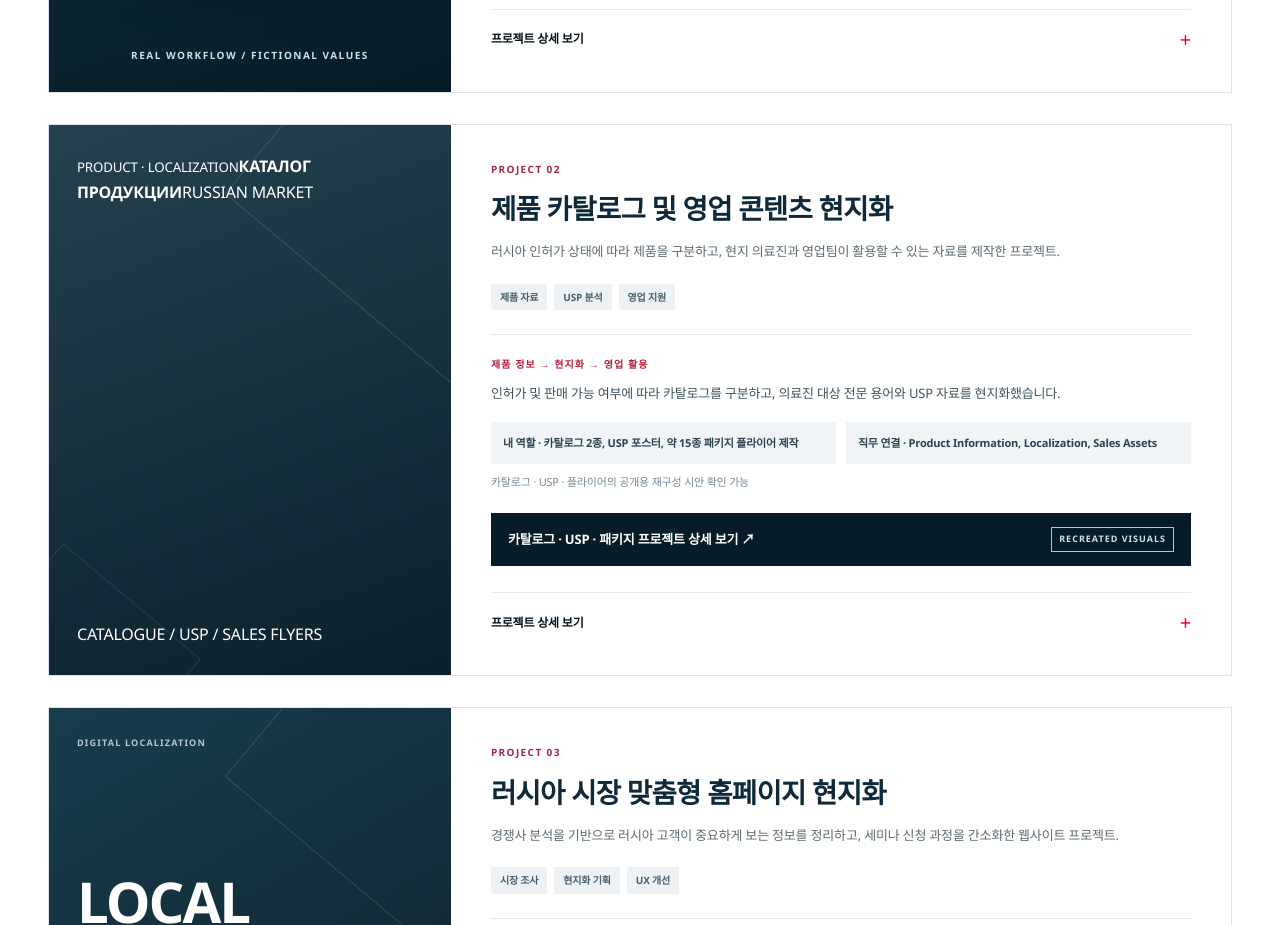
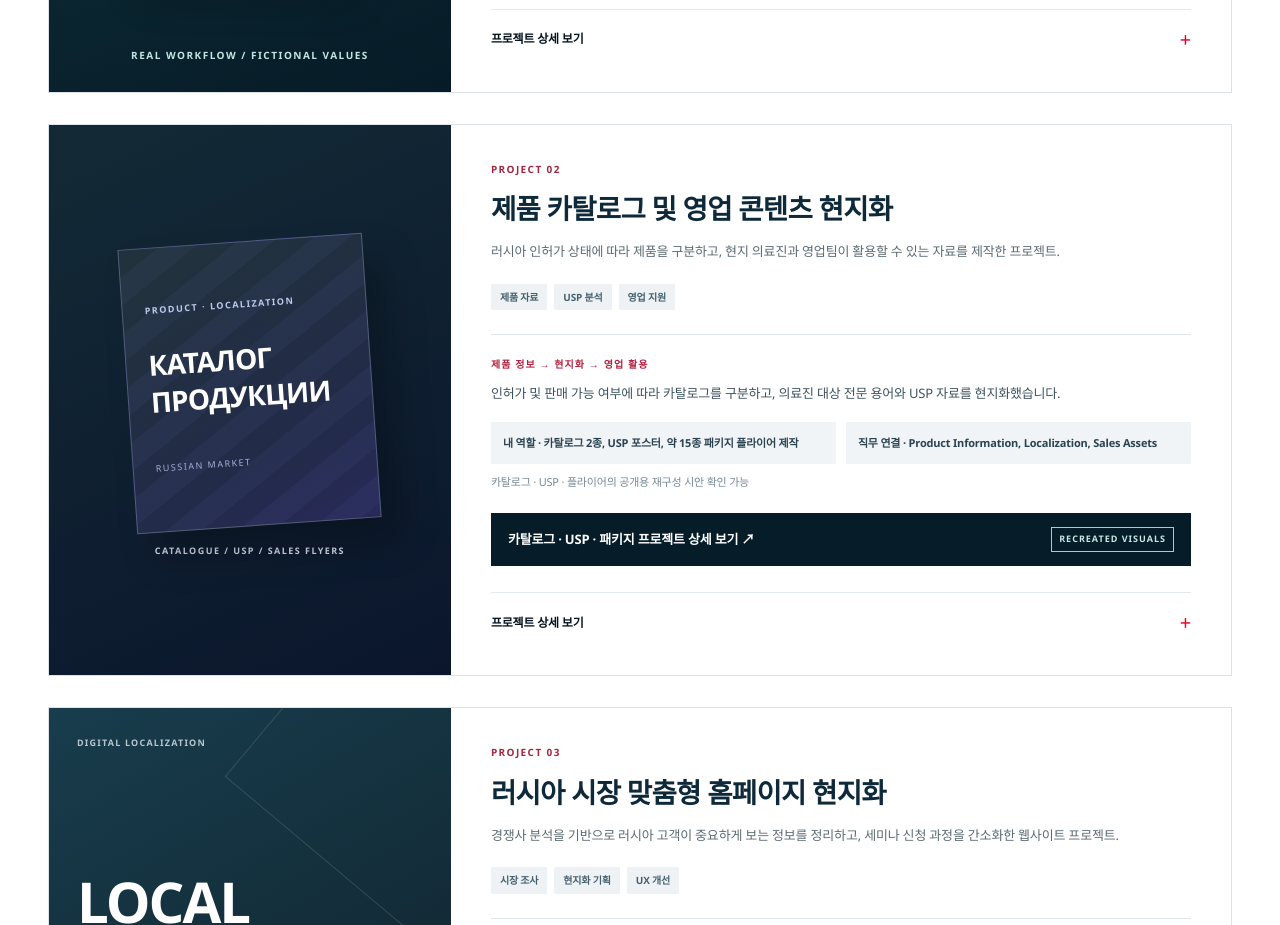
Before and after one commit to yunchaewon76-arch/chaewon-portfolio, a plain HTML site: page index.html in a window 1280 px wide. Shown: the part 3640-4565 px from the top of the page. Drawn offline with Linux system fonts and the light colour scheme.

Commit message:
Style portfolio preview of catalogue and sales-material case study

```diff
--- a/strategy.css
+++ b/strategy.css
@@ -79,3 +79,15 @@
 .case-cta span{border:1px solid #a3cfca;color:#c5e9e3;font-size:9px;letter-spacing:1px;padding:4px 7px;white-space:nowrap}
 @media(max-width:900px){.demo-project-visual{min-height:345px!important}.demo-project-visual img{height:230px;max-width:160px}}
 @media print{.case-cta{background:#fff!important;color:#111!important;border:1px solid #aaa}.demo-project-visual{display:none!important}}
+
+/* Project 02 — product catalogue, USP, and flyer previews (public-safe reconstructed visuals). */
+.catalogue-project-visual{background:linear-gradient(155deg,#132a36,#0b162c)!important;display:flex!important;flex-direction:column;align-items:center!important;justify-content:center!important;gap:18px!important;padding:24px!important}
+.catalogue-project-visual::before,.catalogue-project-visual::after{display:none!important}
+.catalogue-thumb{width:min(78%,245px);min-height:285px;padding:34px 22px;background:linear-gradient(154deg,#21323b,#222b49 70%,#282959);border:1px solid rgba(175,179,233,.35);box-shadow:20px 25px 36px rgba(0,0,0,.25);display:flex;flex-direction:column;justify-content:center;text-align:left;position:relative;transform:rotate(-4deg);overflow:hidden;color:#fff}
+.catalogue-thumb::before{content:"";position:absolute;inset:0;background:repeating-linear-gradient(145deg,transparent 0 22px,rgba(105,118,196,.07) 23px 45px);pointer-events:none}
+.catalogue-thumb small{position:relative;color:#bfc9ee;font-size:9px;letter-spacing:1.5px;font-weight:780}
+.catalogue-thumb b{position:relative;color:#fff;font-size:28px;line-height:1.3;letter-spacing:-.8px;font-weight:880;margin-top:28px}
+.catalogue-thumb span{position:relative;color:#a7aedb;font-size:9px;letter-spacing:1.5px;margin-top:42px}
+.catalogue-visual-foot{font-size:9px;letter-spacing:1.45px;font-weight:800;color:#d3daea}
+@media(max-width:900px){.catalogue-project-visual{min-height:290px!important}.catalogue-thumb{min-height:210px;max-width:185px;padding:20px}.catalogue-thumb b{font-size:21px;margin-top:13px}.catalogue-thumb span{margin-top:25px}}
+@media print{.catalogue-project-visual{display:none!important}}
```
